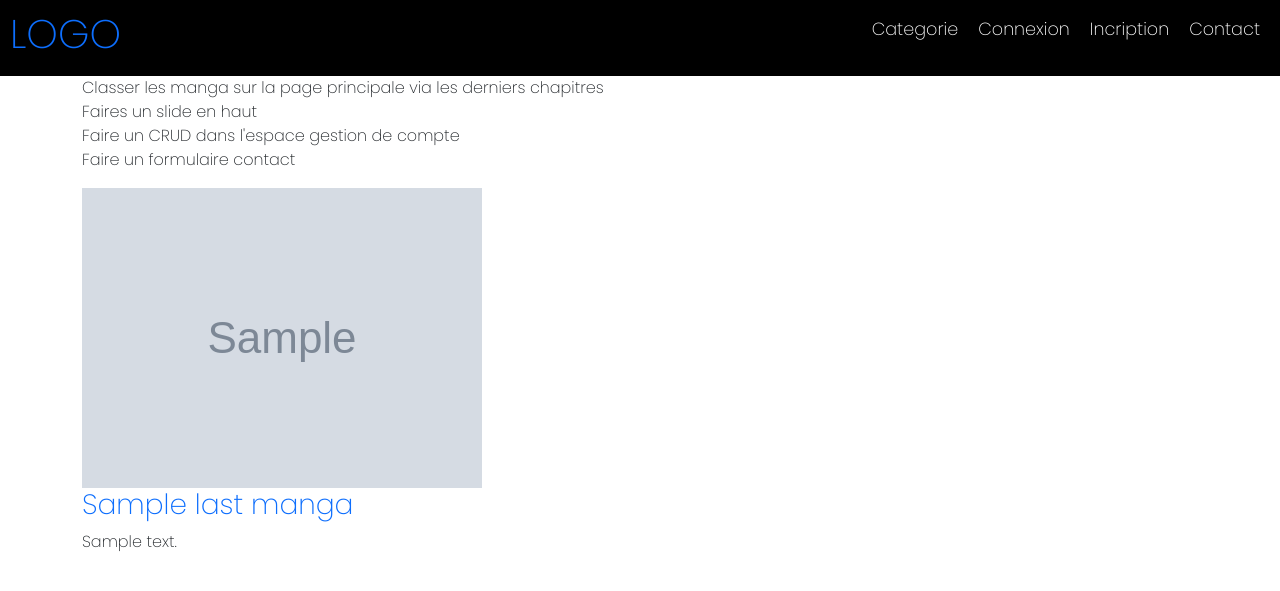
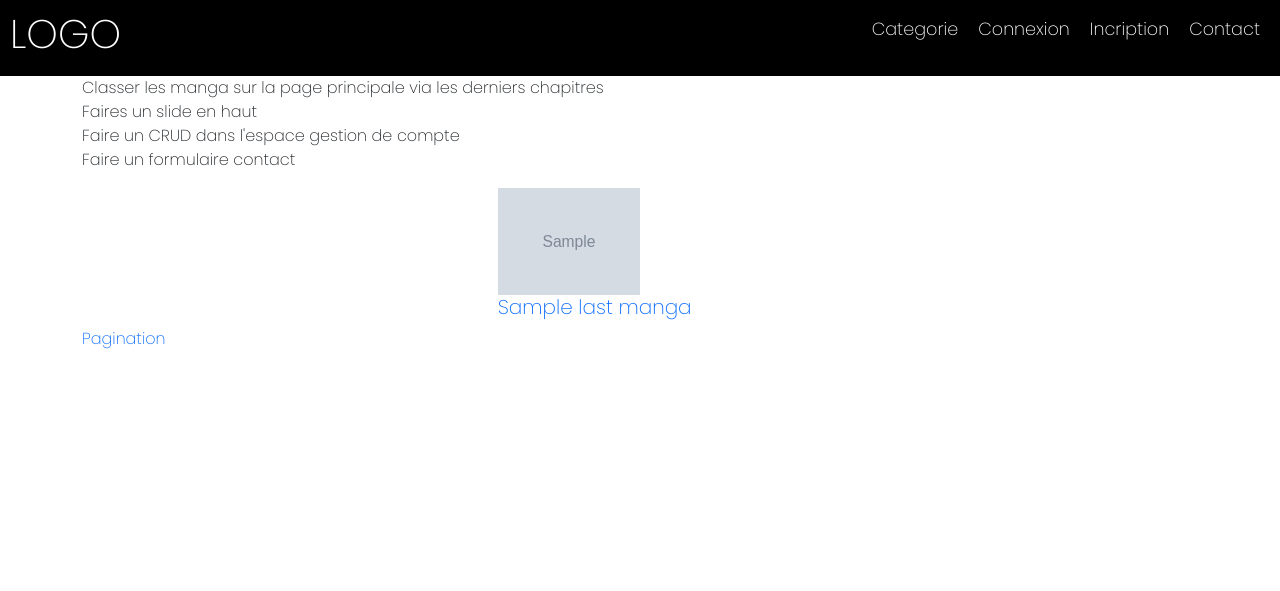
Before and after one commit to DevBalafre/SiteManga, a PHP site: template templates/user/index.html.twig in a window 1280 px wide. Shown: the top 591 px of the page. Run offline with PHP 8.4, Linux system fonts and the light colour scheme; the template is opened without the code that fills it: most values are stand-ins (such as "Sample title", 1, 10 or a date in 2020); grey boxes marked "Sample" are stand-in pictures; some libraries are stand-ins or nearby versions.

Commit message:
css homePage

```diff
--- a/src/Controller/UserController.php
+++ b/src/Controller/UserController.php
@@ -21,9 +21,8 @@ class UserController extends AbstractController
     public function index(CategorieRepository  $categorieRepository, ChapterRepository  $ChapterRepository, MangaRepository $mangaRepository): Response
     {
 
-        $manga = new Manga();
         $list = $categorieRepository->findAll(); // select * from categorie
-        $lastManga = $mangaRepository->findBy([], ['id' => 'DESC'], 20);
+        $lastManga = $mangaRepository->findBy([], ['id' => 'DESC'], 9);
         $lastChapter = $ChapterRepository->findByAndSort([]);
         return $this->render('user/index.html.twig', [
             "listCategorie" => $list,
--- a/templates/base.html.twig
+++ b/templates/base.html.twig
@@ -9,7 +9,7 @@
     <link href="https://cdn.jsdelivr.net/npm/bootstrap@5.2.1/dist/css/bootstrap.min.css" rel="stylesheet"
         integrity="sha384-iYQeCzEYFbKjA/T2uDLTpkwGzCiq6soy8tYaI1GyVh/UjpbCx/TYkiZhlZB6+fzT" crossorigin="anonymous">
 
-    <link rel="stylesheet" href="{{asset("assets/css/style.css")}}">
+    <link rel="stylesheet" href="{{asset('assets/css/style.css')}}">
 
     {# Run `composer require symfony/webpack-encore-bundle` to start using Symfony UX #}
     {% block stylesheets %}
@@ -30,14 +30,14 @@
 
 
         <nav class="navbar dark-mode" role="navigation">
-            <h1 class="navbar__logo"> <a href="/">LOGO</a> </h1>
+             <a class="navbar__logo" href="/"><h1 >LOGO</h1></a>
             <ul class="navbar__links">
                 <li class="navbar__link first"><a href="#">Categorie</a></li>
-                <li class="navbar__link second"><a href="{{path("app_login")}} ">Connexion</a></li>
+                <li class="navbar__link second"><a href="{{path('app_login')}} ">Connexion</a></li>
                 {% if app.user %}
-                    <li class="navbar__link third"> <a href="#"> Bonjour : {{app.user.pseudo}}</a></li>
+                <li class=" navbar__link third"> <a href="#"> Bonjour : {{app.user.pseudo}}</a></li>
                 {% else %}
-                <li class="navbar__link third"><a href="{{path("app_register")}}">Incription</a></li>
+                <li class="navbar__link third"><a href="{{path('app_register')}}">Incription</a></li>
                 <li class="navbar__link four"><a href="#">Contact</a></li>
                 {% endif %}
             </ul>
@@ -60,7 +60,7 @@
     <script src="https://cdn.jsdelivr.net/npm/bootstrap@5.2.1/dist/js/bootstrap.bundle.min.js"
         integrity="sha384-u1OknCvxWvY5kfmNBILK2hRnQC3Pr17a+RTT6rIHI7NnikvbZlHgTPOOmMi466C8"
         crossorigin="anonymous"></script>
-    <script src="{{asset("assets/js/script.js")}}"></script>
+    <script src="{{asset('assets/js/script.js')}}"></script>
 </body>
 
 </html>
--- a/templates/user/index.html.twig
+++ b/templates/user/index.html.twig
@@ -1,4 +1,10 @@
 {% extends 'base.html.twig' %}
+
+    {% block stylesheets %}
+    <link rel="stylesheet" href="{{asset('assets/css/homepage.css')}}">
+    {% endblock %}
+
+
 
 {% block title %}Hello UserController!{% endblock %}
 
@@ -30,7 +36,8 @@ Faire un formulaire contact
 
 
 
-<div>
+
+<div class="parent">
     {% for manga in lastManga %}
 
 
@@ -41,15 +48,15 @@ Faire un formulaire contact
 
 
 
-        <p> {{manga.description|raw }} </p>
+        {# <p> {{manga.description|raw }} </p> #}
 
     </div>
 
     {% endfor %}
 
 </div>
-
-
+{# Faire la Pagination #}
+<a href="">Pagination</a>
 
 
 {% endblock %}
```
Also changed, not shown: public/assets/css/homepage.css (added), public/assets/css/style.css, public/assets/js/script.js, public/assets/scss/homepage.scss (added), public/assets/scss/style.scss, 2 other files.
